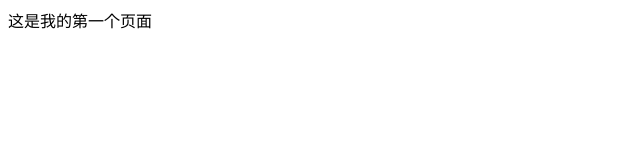
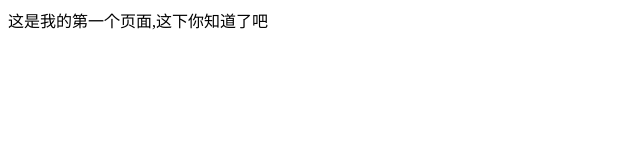
Before and after one commit to woxixiuqiangwei/myblog1, a plain HTML site: page index.html in a window 1280 px wide. Shown: the whole page, without its empty margins (0-640 px from the left). Drawn offline with Linux system fonts and the light colour scheme.

Commit message:
Update index.html

```diff
--- a/index.html
+++ b/index.html
@@ -3,6 +3,6 @@
 <head>
 </head>
 <body>
-这是我的第一个页面
+这是我的第一个页面,这下你知道了吧
 </body>
 <html>
```
